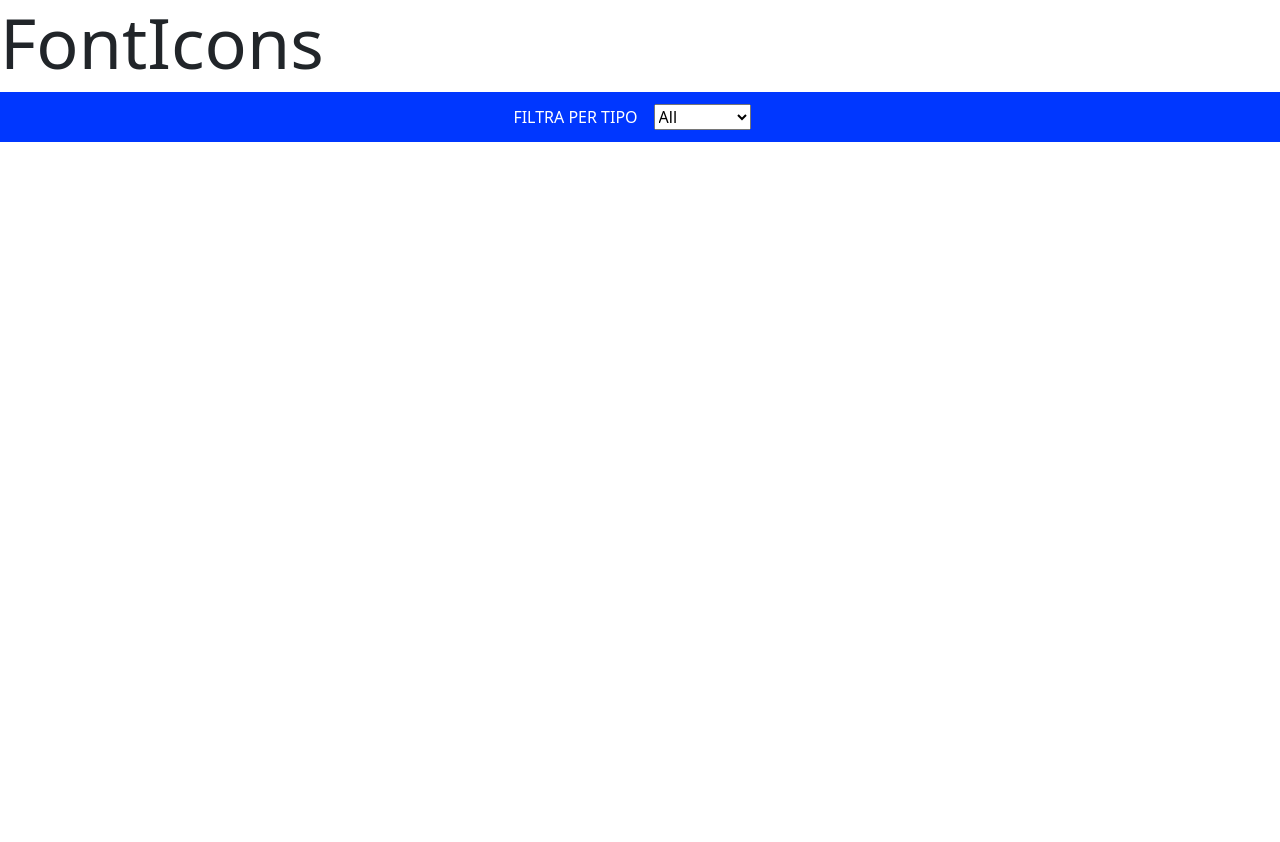
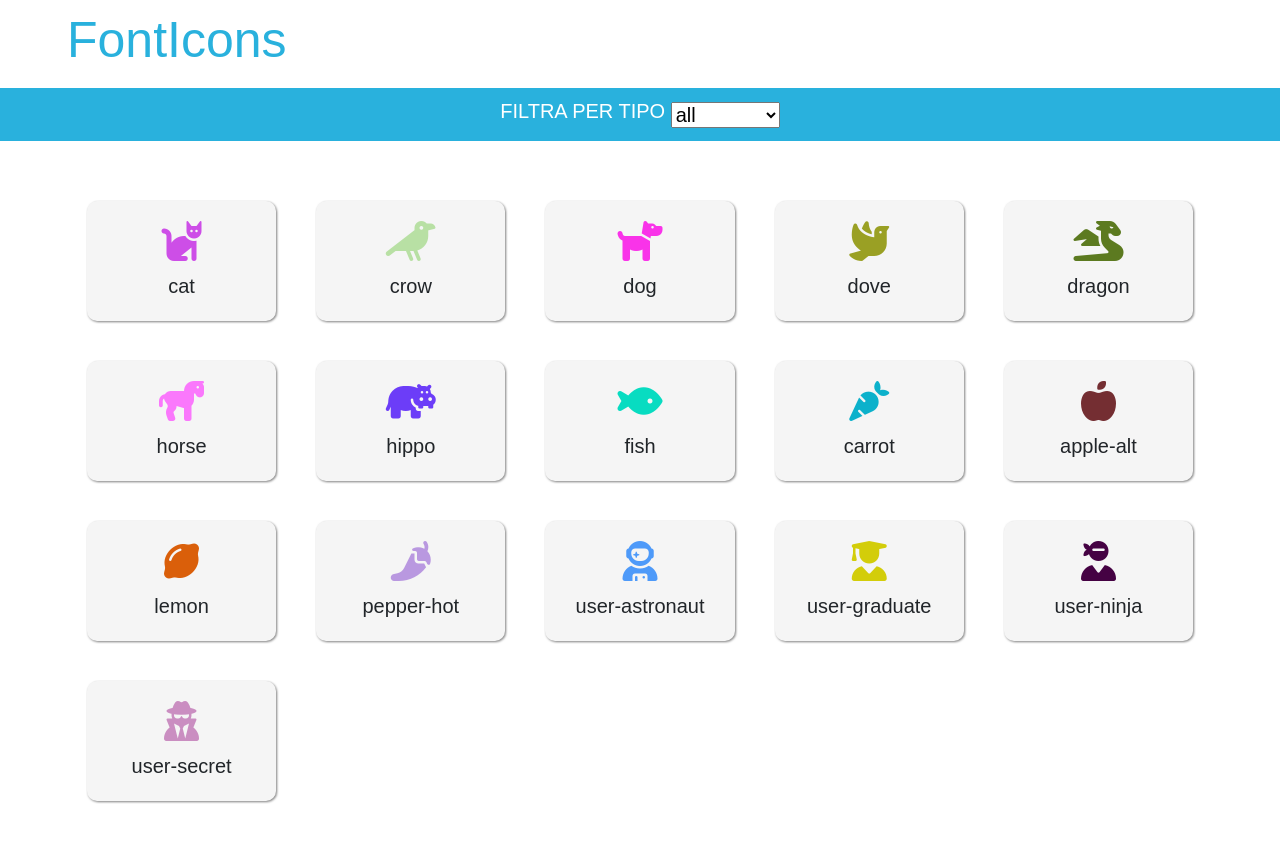
Before and after one commit to ManuelBraimllari/js-es6-icons, a plain HTML site: page index.html in a window 1280 px wide. Before the commit the page ends 800 px from the top, so only its background shows below. Drawn offline with nearby package versions, Linux system fonts and the light colour scheme.

Commit message:
correzione

```diff
--- a/index.html
+++ b/index.html
@@ -28,21 +28,38 @@
 
 </head>
 <body>
+    <header>
+		<div class="header-top">
+			<div class="container">
+				<div class="logo">
 					<h1>FontIcons</h1>
-    <div class="parte-superiore">
-        <div class="paragrafo">FILTRA PER TIPO</div>
-        <div class="dropdown">
-            <select name="mode" id="mode" form="mode">
-                <option value="All">All</option>
-                <option value="Animal">Animal</option>
-                <option value="Hard">Vegetable</option>
-                <option value="User">User</option>
+				</div>
+			</div>
+		</div>
+		<div class="header-bottom">
+			<div class="container">
+				<div class="search">
+					<h2>filtra per tipo</h2>
+					<select id="type-filter">
+						<option value="">all</option>
 					</select>
 				</div>
 			</div>
+		</div>
+	</header>
+
+	<main>
 		<div class="container">
-		<div class="cards"></div>
+			<div id="icons-container">
+				<!-- card inserita staticamente per creare lo stile
+                <div class="box">
+                    <i class="fas fa-cat" style="color:blue"></i>
+                    <div class="title">CAT</div>
                 </div>
+            -->
+			</div>
+		</div>
+	</main>
 
     <script src="javascript.js"></script>
 </body>
--- a/javascript.js
+++ b/javascript.js
@@ -0,0 +1,198 @@
+const arrIcons = [
+	{
+		name: 'cat',
+		prefix: 'fa-',
+		type: 'animal',
+		family: 'fas',
+		color: 'orange',
+	},
+	{
+		name: 'crow',
+		prefix: 'fa-',
+		type: 'animal',
+		family: 'fas',
+		color: 'orange',
+	},
+	{
+		name: 'dog',
+		prefix: 'fa-',
+		type: 'animal',
+		family: 'fas',
+		color: 'orange',
+	},
+	{
+		name: 'dove',
+		prefix: 'fa-',
+		type: 'animal',
+		family: 'fas',
+		color: 'orange',
+	},
+	{
+		name: 'dragon',
+		prefix: 'fa-',
+		type: 'animal',
+		family: 'fas',
+		color: 'orange',
+	},
+	{
+		name: 'horse',
+		prefix: 'fa-',
+		type: 'animal',
+		family: 'fas',
+		color: 'orange',
+	},
+	{
+		name: 'hippo',
+		prefix: 'fa-',
+		type: 'animal',
+		family: 'fas',
+		color: 'orange',
+	},
+	{
+		name: 'fish',
+		prefix: 'fa-',
+		type: 'animal',
+		family: 'fas',
+		color: 'orange',
+	},
+	{
+		name: 'carrot',
+		prefix: 'fa-',
+		type: 'fruit',
+		family: 'fas',
+		color: 'green',
+	},
+	{
+		name: 'apple-alt',
+		prefix: 'fa-',
+		type: 'fruit',
+		family: 'fas',
+		color: 'green',
+	},
+	{
+		name: 'lemon',
+		prefix: 'fa-',
+		type: 'vegetable',
+		family: 'fas',
+		color: 'green',
+	},
+	{
+		name: 'pepper-hot',
+		prefix: 'fa-',
+		type: 'vegetable',
+		family: 'fas',
+		color: 'green',
+	},
+	{
+		name: 'user-astronaut',
+		prefix: 'fa-',
+		type: 'user',
+		family: 'fas',
+		color: 'blue',
+	},
+	{
+		name: 'user-graduate',
+		prefix: 'fa-',
+		type: 'user',
+		family: 'fas',
+		color: 'blue',
+	},
+	{
+		name: 'user-ninja',
+		prefix: 'fa-',
+		type: 'cosa',
+		family: 'fas',
+		color: 'blue',
+	},
+	{
+		name: 'user-secret',
+		prefix: 'fa-',
+		type: 'alien',
+		family: 'fas',
+		color: 'blue',
+	},
+];
+
+const eleIconsContainer = document.querySelector('#icons-container');
+const eleSelect = document.querySelector('#type-filter');
+
+// stampare le card delle icone
+populateSelect(arrIcons, eleSelect);
+randomizeColors(arrIcons);
+renderIcons(arrIcons, eleIconsContainer);
+eleSelect.addEventListener('change', filterIcons);
+
+
+// FUNCTIONS
+
+function renderIcons(arrData, eleContainer) {
+	eleContainer.innerHTML = '';
+	arrData.forEach(objIcon => eleContainer.innerHTML += generateCard(objIcon));
+
+	// for (let i = 0; i < arrData.length; i++) {
+	// 	const objIcon = arrData[i];
+	// 	eleContainer.innerHTML += generateCard(objIcon);
+	// }
+}
+
+function generateCard(objData) {
+	return `
+		<div class="box">
+			<i class="${objData.family} ${objData.prefix}${objData.name}" style="color:${objData.color}"></i>
+			<div class="title">${objData.name}</div>
+		</div>
+	`;
+}
+
+function populateSelect(arrData, eleSelect) {
+	// estrapolare i type dall'array dei dati
+	const arrTypes = [];
+	arrData.forEach(objIcon => arrTypes.includes(objIcon.type) ? '' : arrTypes.push(objIcon.type));
+
+	// oppure
+	// arrData.forEach(objIcon => {
+	// 	if (!arrTypes.includes(objIcon.type)) {
+	// 		arrTypes.push(objIcon.type);
+	// 	}
+	// });
+
+	// oppure
+	// const arrTypes = [...new Set(arrData.map(objIcon => objIcon.type))];
+
+	console.log(arrTypes);
+
+	// aggiungere le options per ciscun tipo
+	arrTypes.forEach(type => eleSelect.innerHTML += `<option value="${type}">${type}</option>`);
+}
+
+function filterIcons() {
+	const selectedType = this.value; // qui avrebbe funzionato anche eleSelect essendo in scope, ma ci sono casi in cui la variabile non e' in scope, il this funziona sempre
+
+	// filtrare array
+	if (selectedType !== '') {
+		arrIconsFiltered = arrIcons.filter(objIcon => objIcon.type === selectedType)
+	} else {
+		arrIconsFiltered = arrIcons;
+	}
+	console.log(arrIconsFiltered);
+
+	// renderizzare array delle icone filtrate
+	renderIcons(arrIconsFiltered, eleIconsContainer);
+}
+
+function randomizeColors(arrIcons) {
+	arrIcons.forEach(objIcon => objIcon.color = getRandomColor());
+}
+
+function getRandomColor() {
+	const acceptableChars = '0123456789ABCDEF';
+	let color = '#'
+	for (let i = 0; i < 6; i++) {
+		color += acceptableChars[getRandomInteger(0, 15)];
+	}
+	return color; // #xxxxxx
+}
+
+function getRandomInteger(min, max) {
+	return Math.floor(Math.random() * (max - min + 1) ) + min;
+}
--- a/style.css
+++ b/style.css
@@ -1,23 +1,80 @@
 * {
-	margin: 0;
-	padding: 0;
-	box-sizing: border-box;
-}
-h1{
-    font-size: 70px;
-}
-.parte-superiore{
-    display: flex;
-    justify-content: center;
-    background-color: rgb(0, 55, 255);
-    height: 50px;
+    margin: 0;
+    padding: 0;
+    box-sizing: border-box;
 }
 
-.paragrafo{
-    margin: auto 0;
-    color: white;
+body {
+    font-size: 20px;
+    font-family: 'Rubik', sans-serif;
 }
 
-.dropdown{
-    margin: auto 1rem;
+.container {
+    max-width: 1170px;
+    margin: 0 auto;
 }
+
+.container::after {
+    content: '';
+    display: table;
+    clear: both;
+}
+
+.header-top {
+    font-family: 'Acme', sans-serif;
+    color: rgb(41, 177, 221);;
+    padding: 10px;
+}
+
+.header-bottom {
+    background-color: rgb(41, 177, 221);
+    color: white;
+    padding: 10px;
+}
+
+.logo h1 {
+    font-size: 50px;
+    font-weight: normal;
+}
+
+.search {
+    text-align: center;
+}
+
+.search h2 {
+    display: inline-block;
+    font-size: 20px;
+    font-weight: normal;
+    text-transform: uppercase;
+    vertical-align: middle;
+}
+
+#type-filter {
+    vertical-align: middle;
+}
+
+main {
+    padding: 40px 0;
+}
+
+#icons-container {
+    display: flex;
+    justify-content: space-between;
+    align-items: flex-start;
+    flex-wrap: wrap;
+}
+
+.box {
+    flex-basis: calc(20% - 40px);
+    margin: 20px;
+    padding: 20px;
+    background: rgb(245, 245, 245);
+    border-radius: 10px;
+    text-align: center;
+    filter: drop-shadow(1px 1px 1px rgba(0,0,0, 0.5));
+}
+
+.box i {
+    font-size: 200%;
+    margin-bottom: 10px;
+}
```
Lines whose indentation alone changed are shown as unchanged.
